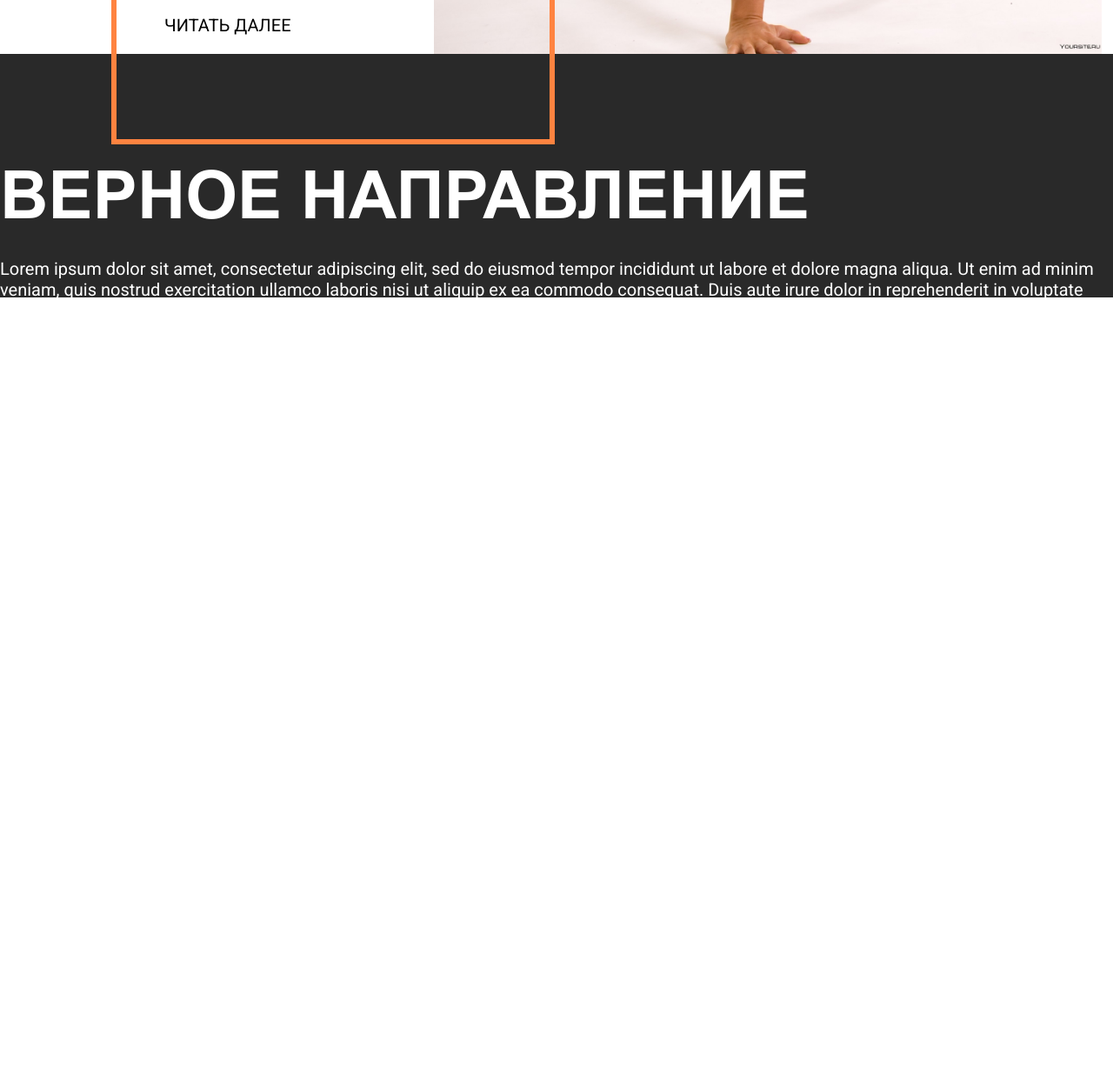
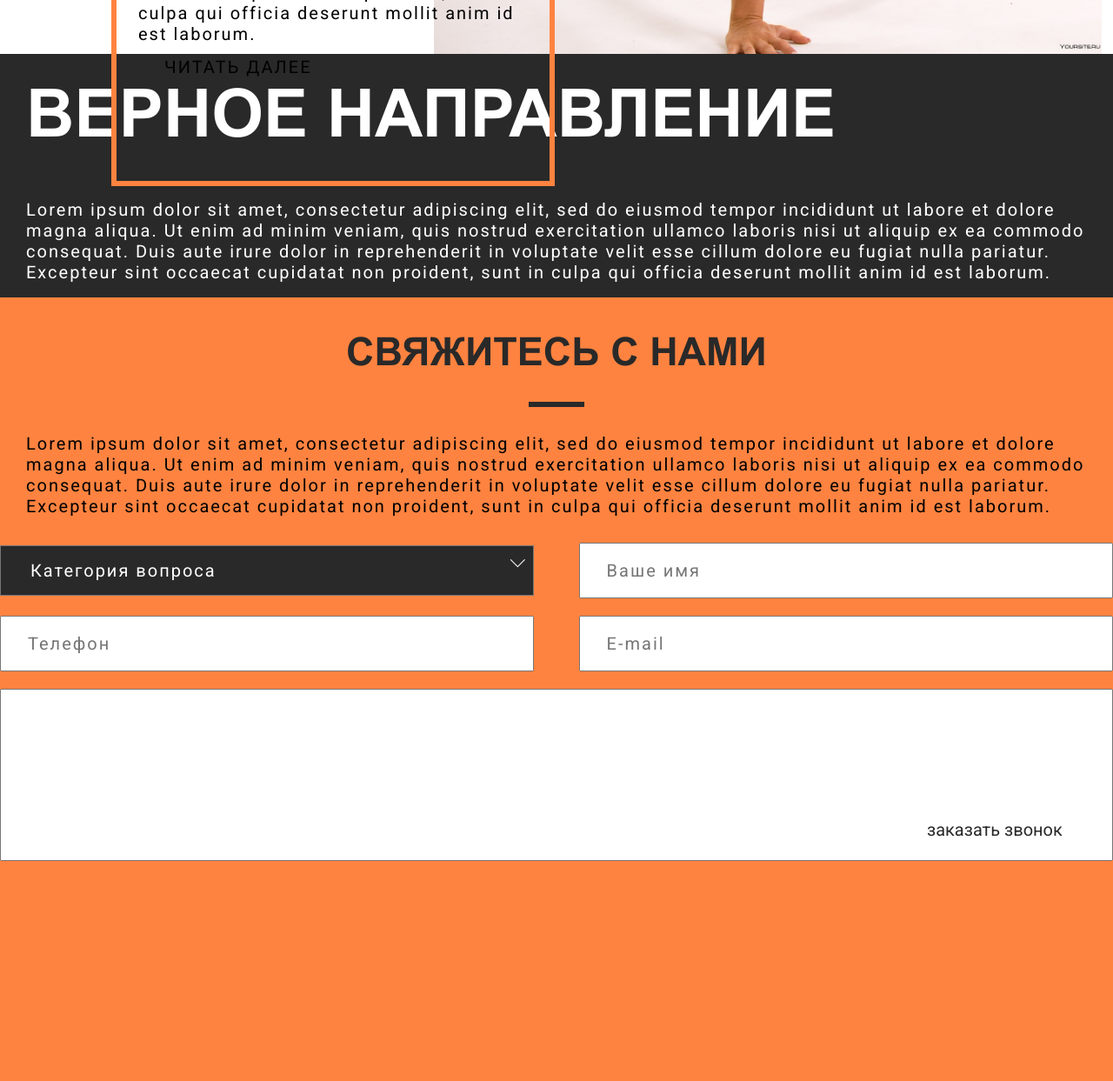
Before and after one commit to Im-Araslanov/fitness-club, a plain HTML site: page index.html in a window 1280 px wide. Shown: the part 1318-2561 px from the top of the page at 87% size. Before the commit the page ends 1792 px from the top, so only its background shows below. Drawn offline with Linux system fonts and the light colour scheme.

Commit message:
сверстана секция с формой “Свяжитесь снами”

```diff
--- a/index.html
+++ b/index.html
@@ -89,5 +89,50 @@
     </div>
   </section>
 
+  <section class="fitback">
+
+    <div class="container fitback__wrapper">
+
+      <h2 class="fitback__titl">
+        СВЯЖИТЕСЬ С НАМИ
+      </h2>
+
+      <div class="fitback__line"></div>
+
+      <p class="fitback__discription">
+        Lorem ipsum dolor sit amet, consectetur adipiscing elit, sed do eiusmod tempor incididunt ut labore et dolore magna aliqua. Ut enim ad minim veniam, quis nostrud exercitation ullamco laboris nisi ut aliquip ex ea commodo consequat. Duis aute irure dolor in reprehenderit in voluptate velit esse cillum dolore eu fugiat nulla pariatur. Excepteur sint occaecat cupidatat non proident, sunt in culpa qui officia deserunt mollit anim id est laborum.
+      </p>
+
+      <form class="fitback__form form">
+
+        <label class="fitback__form__label">
+
+          <select name="" id="" class="fitback__form__question">
+
+            <option selected>Категория вопроса</option>
+            <option value="Вопрос 1">Вопрос 1</option>
+            <option value="Вопрос 2">Вопрос 2</option>
+
+          </select>
+
+        </label>
+
+        <input type="text" placeholder="Ваше имя"
+        class="fitback__form__client-info">
+
+        <input type="text" placeholder="Телефон"
+        class="fitback__form__client-info">
+
+        <input type="text" placeholder="E-mail"
+        class="fitback__form__client-info">
+
+        <textarea placeholder="Текст сообщения" class="fitback__form__mess" >
+        </textarea>
+
+        <a href="" class="fitback__form__link">заказать звонок</a>
+      </form>
+
+    </div>
+  </section>
 </body>
 </html>
--- a/sass/_base.scss
+++ b/sass/_base.scss
@@ -1,4 +1,12 @@
-.container{
+.container {
   max-width: 1400px;
   margin: 0 auto;
+
+  @media screen and (max-width: 952px){
+    max-width: 888px;
+  }
 }
+
+textarea {
+  resize: none;
+}
--- a/sass/_section__about.scss
+++ b/sass/_section__about.scss
@@ -13,18 +13,8 @@
     bottom: 0;
     z-index: 1;
 
-    @media screen and (max-width: 1920px){
-
-    }
     @media screen and (max-width: 1600px){
       width: 60%;
-
-    }
-    @media screen and (max-width: 1260px){
-
-    }
-    @media screen and (max-width: 952px){
-
     }
   }
 
@@ -60,6 +50,7 @@
     font-family: "Roboto", sans-serif;
     font-size: 20px;
     border: 6px solid #FF8340;
+    letter-spacing: 0.1em;
     left: 10vw;
     top: 5vh;
     width: 510px;
--- a/sass/_section__direction.scss
+++ b/sass/_section__direction.scss
@@ -11,6 +11,9 @@
       font-family: "Arial Bold";
       padding: 124px 0 0 0;
 
+      @media screen and (max-width: 1399px){
+        padding: 30px;
+      }
       @media screen and (max-width: 952px){
         padding: 53px 30px 0 30px;
       }
@@ -19,10 +22,14 @@
     &__discription {
       line-height: 24px;
       font-size: 20px;
+      letter-spacing: 0.1em;
       font-family: "Roboto", sans-serif;
       color: white;
       padding: 34px 0px 81px 0px;
 
+      @media screen and (max-width: 1399px){
+        padding: 30px;
+      }
       @media screen and (max-width: 952px){
         width: 888px;
         padding: 28px 30px 53px 30px;
--- /dev/null
+++ b/sass/_section__fitback.scss
@@ -0,0 +1,130 @@
+.fitback {
+  background-color: #FF8340;
+
+  &__wrapper {
+    position: relative;
+  }
+
+  &__titl {
+    text-align: center;
+    color: #292929;
+    font-size: clamp(32px, 6vw, 45px);
+    font-family: "Arial Bold";
+    padding: 40px 0 35px 0;
+  }
+
+  &__line {
+    background: #292929;
+    width: 64px;
+    height: 6px;
+    margin: 0 auto;
+  }
+
+  &__discription {
+    line-height: 24px;
+    font-size: 20px;
+    font-family: "Roboto", sans-serif;
+    color: #000000;
+    padding: 50px 0 40px 0;
+    letter-spacing: 0.1em;
+
+    @media screen and (max-width: 1399px){
+      padding: 30px;
+    }
+  }
+
+  &__form {
+    justify-content: space-between;
+    align-items: center;
+    position: relative;
+    display: flex;
+    flex-wrap: wrap;
+    gap: 20px;
+
+    &__client-info {
+      width: 48%;
+      height: 58px;
+      padding: 18px 34px;
+      line-height: 24px;
+      font-size: 20px;
+      letter-spacing: 0.1em;
+      font-family: "Roboto", sans-serif;
+
+      @media screen and (max-width: 1399px){
+        width: 48%;
+        padding: 30px;
+      }
+    }
+
+    &__label {
+      display: flex;
+      flex-wrap: wrap;
+      position: relative;
+      width: 48%;
+      gap: 20px;
+    }
+
+    &__question &__label {
+      padding: 10px 30px 10 30px;
+      text-align: center;
+      width: 100%;
+      height: 58px;
+      border: 2px solid #FFFFFF;
+      color: white;
+      font-size: 16px;
+      appearance: none;
+      background-color: #292929;
+    }
+
+    &__label::after {
+      content: '\2335';
+      font-size: 1.5em;
+      color: white;
+      position: absolute;
+      top: 30%;
+      right: 10px;
+      transform: translateY(-50%);
+      pointer-events: none;
+    }
+
+    &__question {
+      appearance: none;
+      color: white;
+      width: 100%;
+      height: 58px;
+      padding: 0 34px;
+      line-height: 24px;
+      font-size: 20px;
+      letter-spacing: 0.1em;
+      font-family: "Roboto", sans-serif;
+      background-color: #292929;
+      }
+
+      &__mess {
+        width: 100%;
+        height: 198px;
+        margin-bottom: 253px;
+        }
+
+
+      &__link {
+        color: #292929;
+        position: absolute;
+        right: 0;
+        top: 33vh;
+        width: 214px;
+        height: 213px;
+        line-height: 24px;
+        font-size: 20px;
+        font-family: "Roboto", sans-serif;
+        padding: 54px 0 176px 0;
+        text-decoration: none;
+        cursor: pointer;
+        transition: 0.5s;
+
+          &:hover {
+            color: white;
+          }
+      }
+    }
+  }
--- a/sass/style.scss
+++ b/sass/style.scss
@@ -1,7 +1,8 @@
 @use "reset.scss";
+@use "base.scss";
+@use "fonts.scss";
 @use "header.scss";
 @use "main.scss";
-@use "fonts.scss";
 @use "section__about";
 @use "section__direction.scss";
-@use "base.scss";
+@use "section__fitback.scss";
```
Also changed, not shown: sass/_main.scss (+2 -9 lines), css/style.css, img/Line.svg (added), 2 other files.
